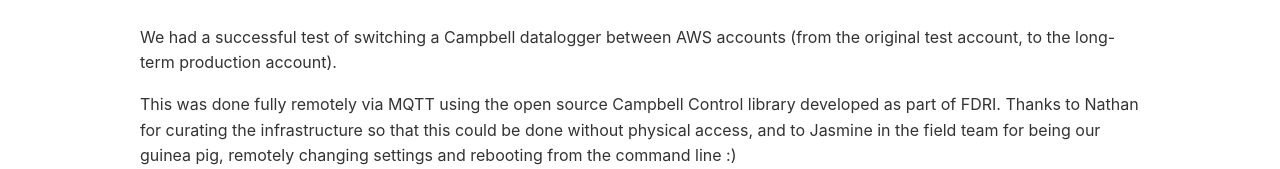
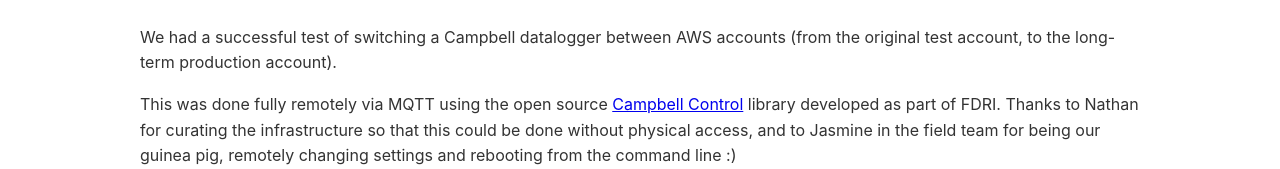
Before and after one commit to NERC-CEH/fdri_words, a Jekyll site: the page built from weeknotes/2026/28.md, in a window 1280 px wide. Shown: the part 676-845 px from the top of the page. Built offline with Jekyll 4.4.1, drawn with Linux system fonts in a browser that asks for light colours; our own code applies the rules of GitHub Pages for plain Markdown files; some of the changed lines change nothing that is shown; grey boxes are pictures that could not be loaded.

Commit message:
Update 28.md

```diff
--- a/weeknotes/2026/28.md
+++ b/weeknotes/2026/28.md
@@ -10,7 +10,7 @@
 
 We had a successful test of switching a Campbell datalogger between AWS accounts (from the original test account, to the long-term production account).
 
-This was done fully remotely via MQTT using the open source Campbell Control library developed as part of FDRI. Thanks to Nathan for curating the infrastructure so that this could be done without physical access, and to Jasmine in the field team for being our guinea pig, remotely changing settings and rebooting from the command line :)
+This was done fully remotely via MQTT using the open source [Campbell Control](https://github.com/NERC-CEH/campbell-mqtt-control/) library developed as part of FDRI. Thanks to Nathan for curating the infrastructure so that this could be done without physical access, and to Jasmine in the field team for being our guinea pig, remotely changing settings and rebooting from the command line :)
 <img width="664" height="390" alt="image" src="https://github.com/user-attachments/assets/18f3df0b-fe6a-4991-8a38-e5b0470ffa41" />
 
 ## Network Monitoring
```
